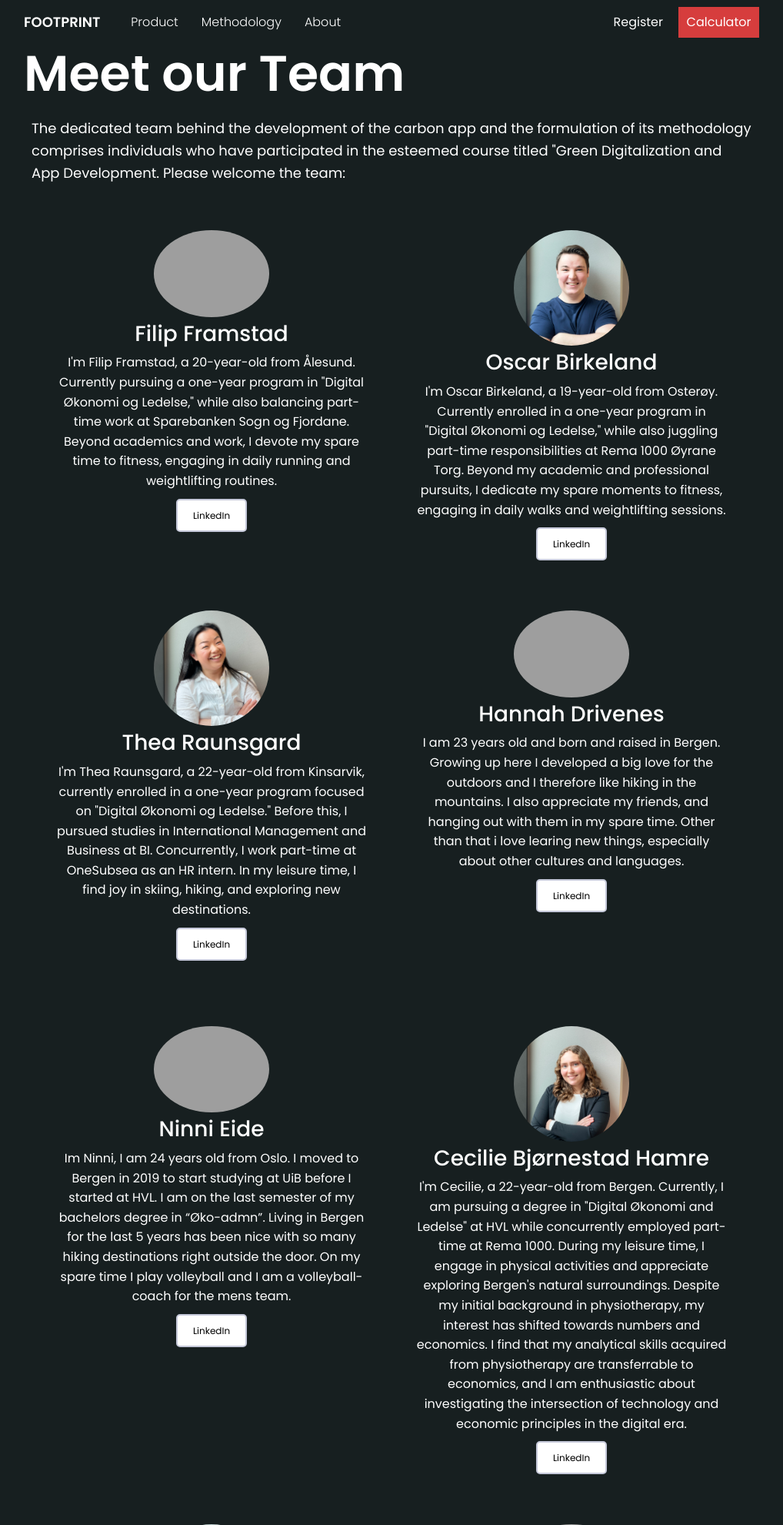
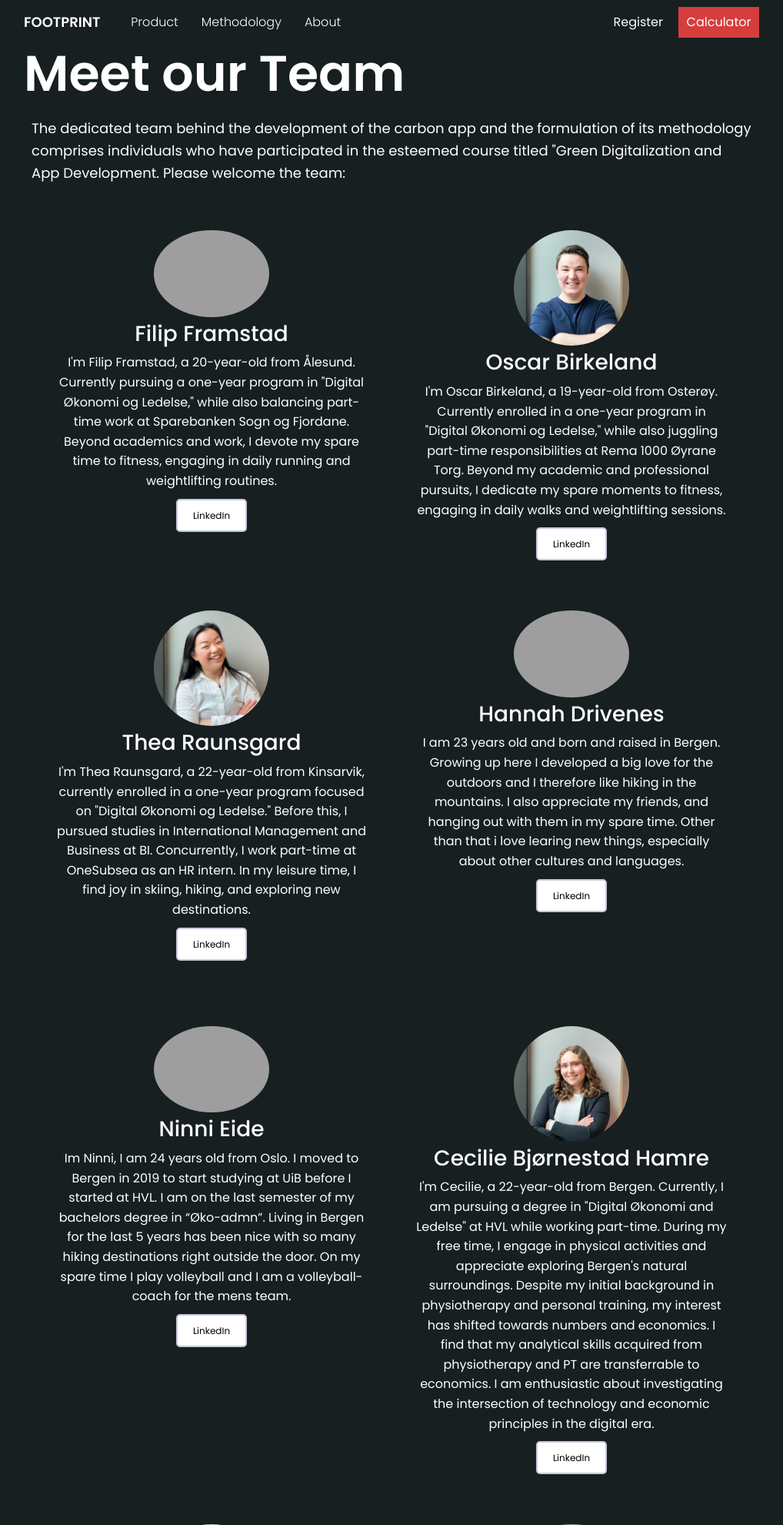
Before and after one commit to filipframstad/Carbon-App-2024---Group-2---Test, a Flask app: page /about in a window 1280 px wide. Shown: the top 1981 px of the page at 77% size, without its empty margins (131-1149 px from the left). Run offline with Flask 2, Linux system fonts and the light colour scheme; some libraries are stand-ins or nearby versions; grey boxes are pictures that could not be loaded.

Commit message:
Update about.html

```diff
--- a/capp/templates/about.html
+++ b/capp/templates/about.html
@@ -71,7 +71,11 @@
       <div class="box2">
         <img src="{{url_for('static',filename='pictures/Cecilie1.jpg')}}" alt="" style="border-radius: 50%; width:150px; margin: 5px 5px;">
         <h3>Cecilie Bjørnestad Hamre</h3>
-        <p4>I'm Cecilie, a 22-year-old from Bergen. Currently, I am pursuing a degree in "Digital Økonomi and Ledelse" at HVL while concurrently employed part-time at Rema 1000. During my leisure time, I engage in physical activities and appreciate exploring Bergen's natural surroundings. Despite my initial background in physiotherapy, my interest has shifted towards numbers and economics. I find that my analytical skills acquired from physiotherapy are transferrable to economics, and I am enthusiastic about investigating the intersection of technology and economic principles in the digital era.
+        <p4>I'm Cecilie, a 22-year-old from Bergen. Currently, I am pursuing a degree in "Digital Økonomi and Ledelse" at HVL while working part-time.
+          During my free time, I engage in physical activities and appreciate exploring Bergen's natural surroundings.
+          Despite my initial background in physiotherapy and personal training, my interest has shifted towards numbers and economics.
+          I find that my analytical skills acquired from physiotherapy and PT are transferrable to economics.
+          I am enthusiastic about investigating the intersection of technology and economic principles in the digital era.
           </p4>
         <div class="section_container_buttons_developers">
           <a class="btn_developers" href="https://www.linkedin.com/in/cecilie-hamre-003a882b8/"  target="_blank">LinkedIn</a>
```
